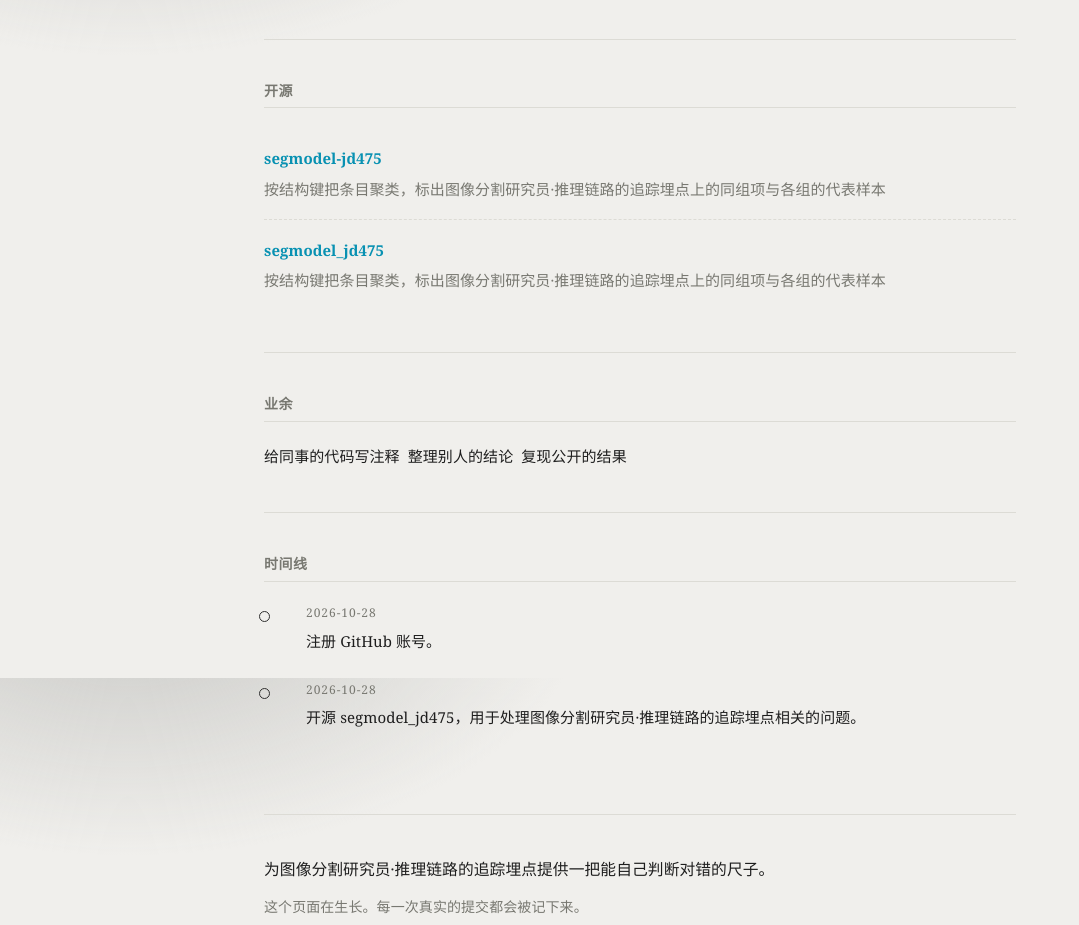
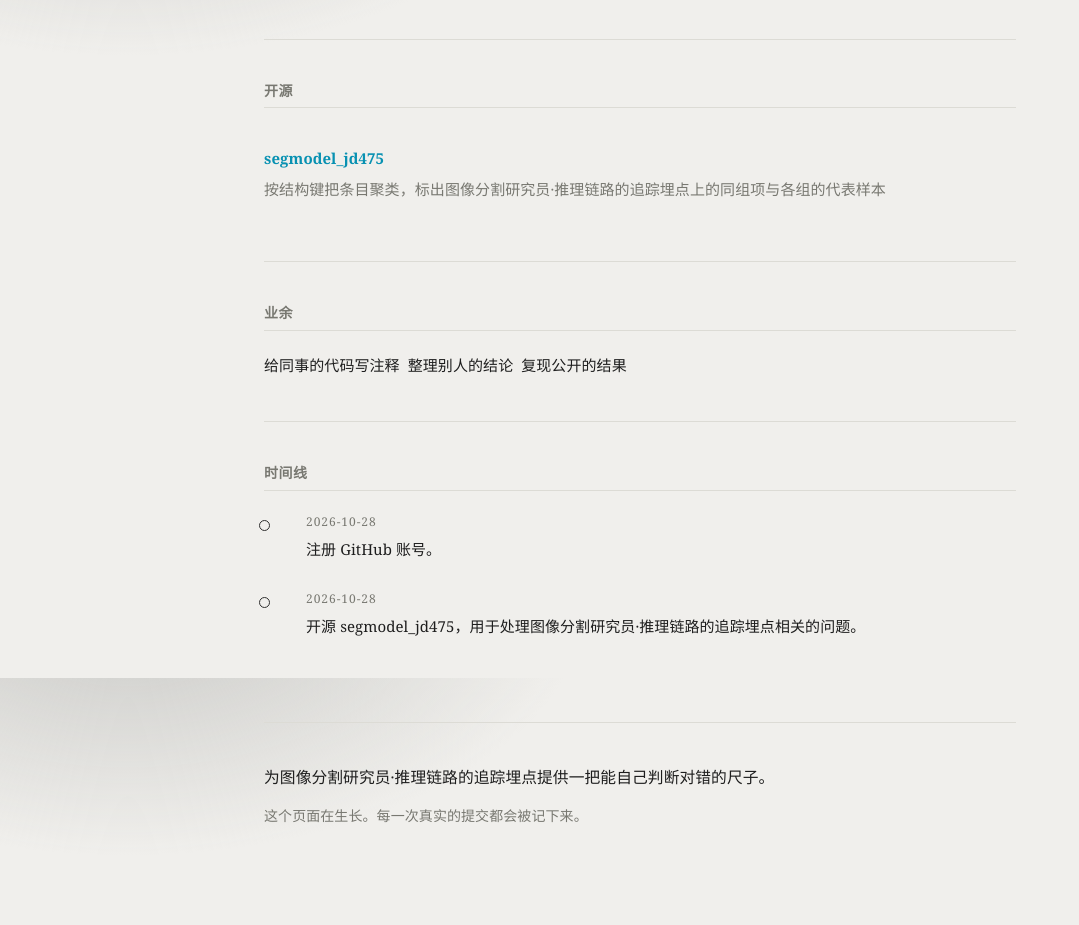
Before and after one commit to fedebanks7/fedebanks7.github.io, a plain HTML site: page index.html in a window 1280 px wide. Shown: the part 922-1847 px from the top of the page, without its empty margins (0-1079 px from the left). Drawn offline with Linux system fonts and the light colour scheme.

Commit message:
fix: 更新个人站点

```diff
--- a/index.html
+++ b/index.html
@@ -102,9 +102,6 @@
 <section id="work">
   <h2>开源</h2>
   <ul class="repos">
-    <li><div class="name"><a href="https://github.com/fedebanks7/segmodel-jd475" rel="noopener">segmodel-jd475</a></div>
-      <div class="desc">按结构键把条目聚类，标出图像分割研究员·推理链路的追踪埋点上的同组项与各组的代表样本</div>
-    </li>
     <li><div class="name"><a href="https://github.com/fedebanks7/segmodel_jd475" rel="noopener">segmodel_jd475</a></div>
       <div class="desc">按结构键把条目聚类，标出图像分割研究员·推理链路的追踪埋点上的同组项与各组的代表样本</div>
     </li>
```
